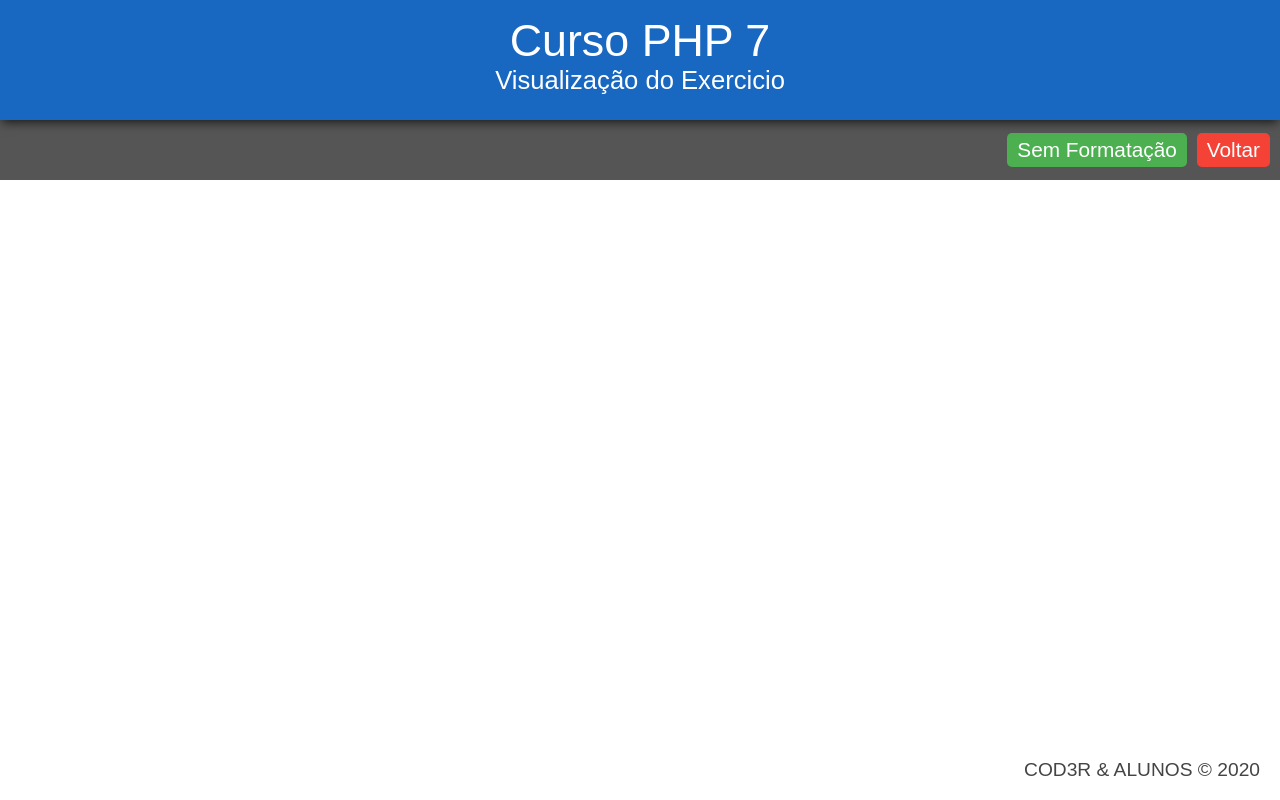
After one commit to jocimarweb/PHP7-COD3R, a PHP site: page /pages/exercicio.php in a window 1280 px wide. The commit adds this page. Run offline with PHP 8.4, Linux system fonts and the light colour scheme.

Commit message:
Commit - Casa - 04/07/20

```diff
--- /dev/null
+++ b/assets/css/exercise.css
@@ -0,0 +1,39 @@
+body.exercicio {
+    grid-template-rows: 120px 60px 1fr 60px;
+    grid-template-areas:
+        "cabecalho"
+        "navegacao"
+        "principal"
+        "rodape";
+}
+
+.principal {
+    height: calc(100vh - 240px);
+}
+
+.navegacao {
+    grid-area: navegacao;
+    display: flex;
+    justify-content: flex-end;
+    align-items: center;
+    background-color: #555;
+}
+
+.navegacao > a {
+        text-decoration: none;
+        color: #fff;
+        font-weight: 300;
+        font-size: 1.3rem;
+        background-color: #2196f3;
+        padding: 5px 10px;
+        margin-right: 10px;
+        border-radius: 5px;
+}
+
+.navegacao > a.verde {
+    background-color: #4caf50;
+}
+
+.navegacao > a.vermelho {
+    background-color: #f44336;
+}
--- a/assets/css/style.css
+++ b/assets/css/style.css
@@ -105,7 +105,7 @@ body {
 .modulo {
     flex-basis: 32%;
     margin-bottom: 20px;
-border-radius: 5px;
+    border-radius: 5px;
 }
 
 .modulo > h3 {
--- /dev/null
+++ b/includes/footer.php
@@ -0,0 +1,11 @@
+<?php
+include('../includes/head.php');
+?>
+
+<!-- Rodapé  -->
+<footer class="rodape">
+    COD3R & ALUNOS &copy; <?= date('Y'); ?>
+</footer> <!-- # Rodapé  -->
+</body>
+
+</html>
--- /dev/null
+++ b/includes/head.php
@@ -0,0 +1,19 @@
+<!DOCTYPE html>
+<html lang="pt-br">
+    <!-- Head -->
+
+    <head>
+        <meta charset="UTF-8">
+        <meta name="viewport" content="width=device-width, initial-scale=1.0">
+
+        <!-- CSS - Google (link) -->
+        <link
+            href="https://fonts.googleapis.com/css2?family=Lato&family=Montserrat&family=Oswald:wght@200;300;400;500;600;700&family=Raleway&family=Roboto&display=swap"
+            rel="stylesheet">
+
+        <!-- CSS - Personalizado -->
+        <link rel="stylesheet" href="../assets/css/style.css">
+        <link rel="stylesheet" href="../assets/css/exercise.css">
+
+        <title>Curso PHP 7 - COD3R</title>
+    </head> <!-- # Head -->
--- a/index.php
+++ b/index.php
@@ -13,6 +13,7 @@
 
         <!-- CSS - Personalizado -->
         <link rel="stylesheet" href="assets/css/style.css">
+        <link rel="stylesheet" href="assets/css/exercise.css">
 
         <title>Curso PHP 7 - COD3R </title>
     </head> <!-- # Head -->
@@ -35,7 +36,7 @@
                     <div class="modulo verde">
                         <h3>Módulo 01</H3>
                         <ul>
-                            <li><a href="#">Exercício A</a></li>
+                            <li><a href="pages/exercicio.php">Exercício A</a></li>
                             <li><a href="#">Exercício B</a></li>
                             <li><a href="#">Exercício C</a></li>
                         </ul>
@@ -118,7 +119,7 @@
 
         <!-- Rodapé  -->
         <footer class="rodape">
-            COD3R & ALUNOS &copy; 2019
+            COD3R & ALUNOS &copy; <?= date('Y'); ?>
         </footer> <!-- # Rodapé  -->
     </body>
 
--- /dev/null
+++ b/pages/exercicio.php
@@ -0,0 +1,28 @@
+<?php
+include('../includes/head.php');
+?>
+
+<!-- CSS - Personalizado -->
+<link rel="stylesheet" href="assets/css/style.css">
+
+<title>Curso PHP 7 - COD3R </title>
+</head> <!-- # Head -->
+<!-- Body -->
+
+<body class="exercicio">
+    <!-- # Body -->
+    <!-- Cabeçalho -->
+    <header class="cabecalho">
+        <h1>Curso PHP 7</h1>
+        <h2>Visualização do Exercicio</h2>
+    </header> <!-- # Cabeçalho -->
+
+    <!-- Conteúdo Principal -->
+    <nav class="navegacao">
+        <a href="#" class="verde">Sem Formatação</a>
+        <a href="#" class="vermelho">Voltar</a>
+    </nav> <!-- # Conteúdo Principal -->
+
+    <?php
+include('../includes/footer.php');
+?>
```
